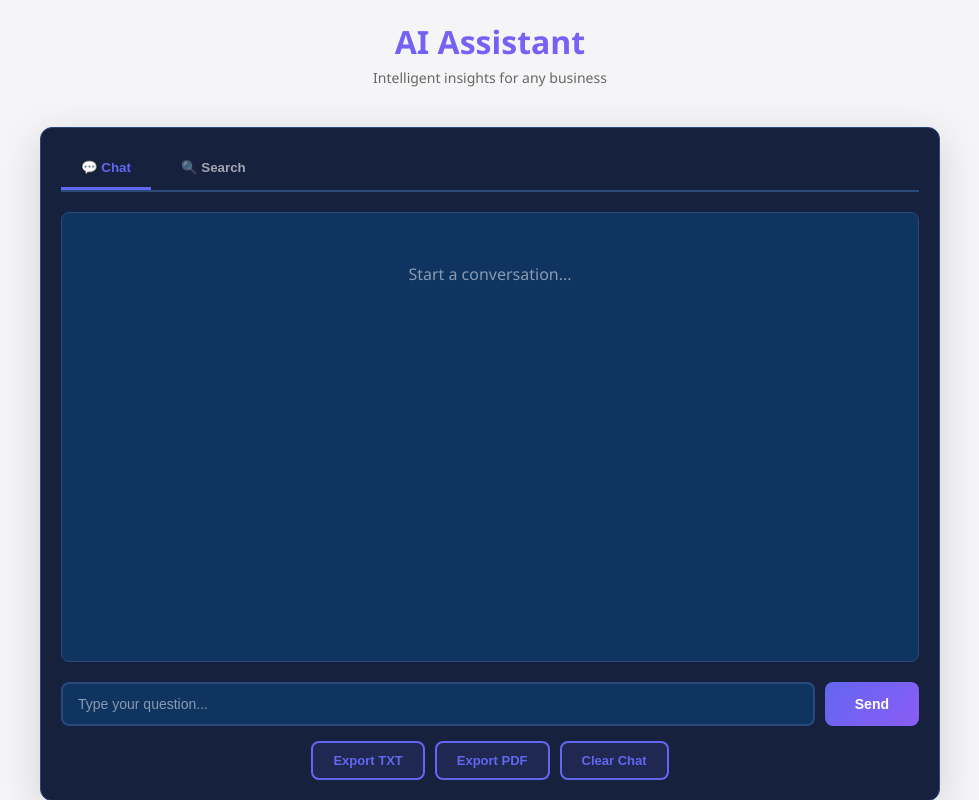
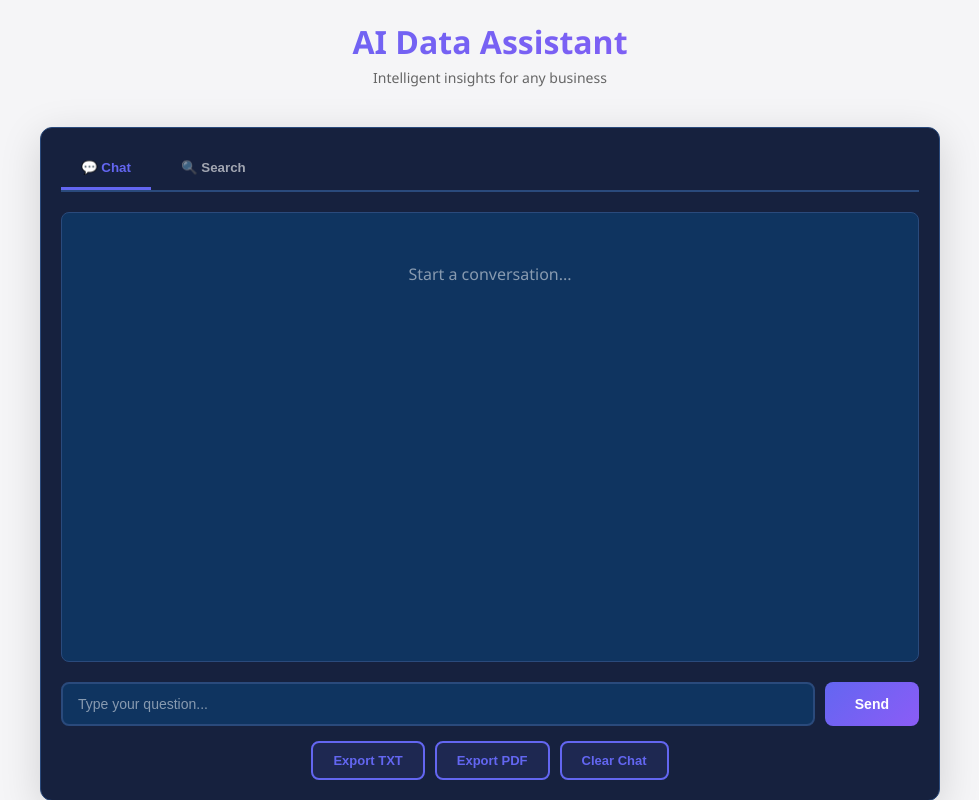
Before and after one commit to jay-doctor/ai-data-assistant, a Flask app: page / in a window 1280 px wide. Shown: the top 800 px of the page, without its empty margins (150-1129 px from the left). Run offline with Flask 3, Linux system fonts and the light colour scheme; some libraries are stand-ins or nearby versions.

Commit message:
Fix UI heading to show full 'AI Data Assistant' branding

```diff
--- a/templates/index.html
+++ b/templates/index.html
@@ -273,7 +273,7 @@
 <body>
     <div class="container">
         <div class="header">
-            <h1>AI Assistant</h1>
+            <h1>AI Data Assistant</h1>
             <p>Intelligent insights for any business</p>
         </div>
 
```
